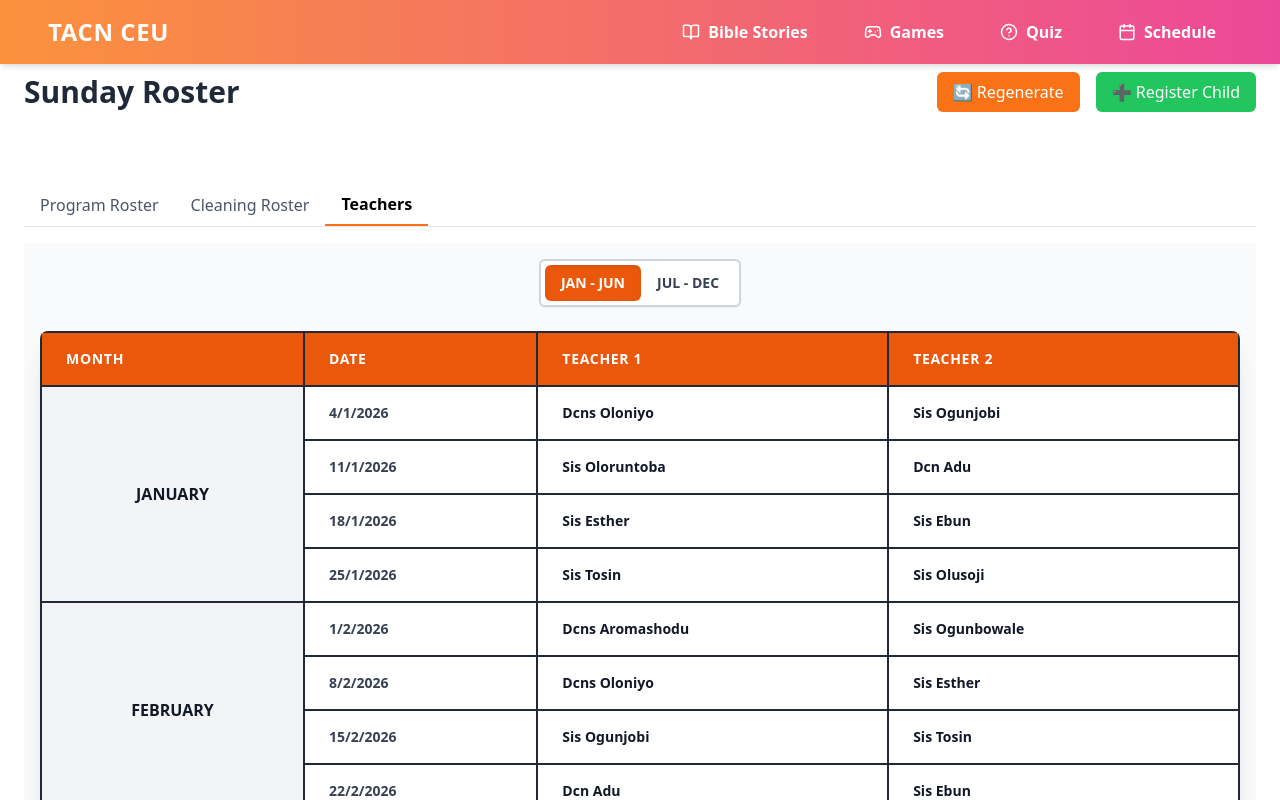
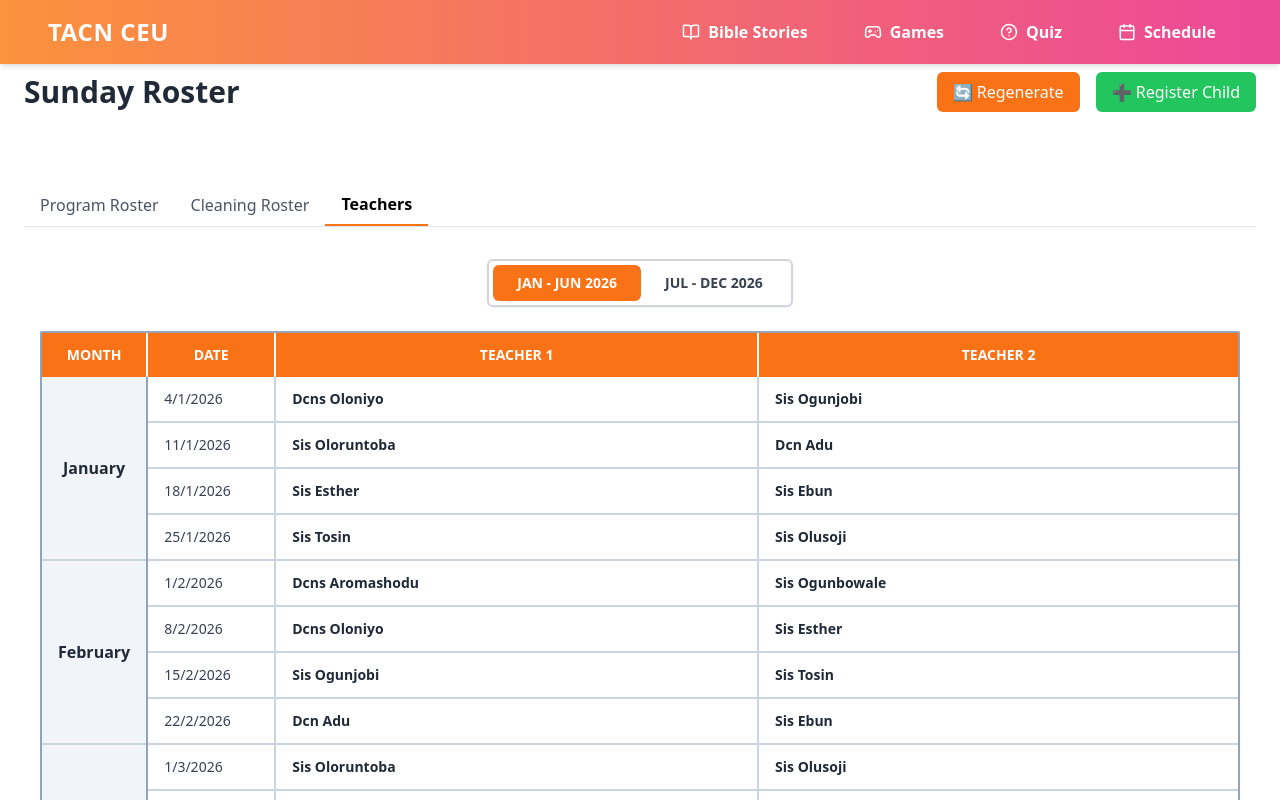
Before and after one commit to ebunoluwa145/CEU-APP, a React (Vite) app: page /schedule in a window 1280 px wide. Both pictures are taken after a click on the button "Teachers". Shown: the top 800 px of the page. Built offline with nearby package versions, Linux system fonts and the light colour scheme.

Commit message:
Refactor TeachersRoster for 2026 display and styling
Updated the TeachersRoster component to improve styling and display for the year 2026. Adjusted button labels and table structure for better clarity.

```diff
--- a/src/components/TeacherRoster/TeachersRoster.jsx
+++ b/src/components/TeacherRoster/TeachersRoster.jsx
@@ -12,55 +12,64 @@ export default function TeachersRoster({ firstHalf, secondHalf }) {
   }, {});
 
   return (
-    <div className="p-4 bg-gray-50 min-h-screen">
-      {/* Tab Toggle Switch */}
+    <div className="p-4 bg-white min-h-screen">
+      {/* Switcher Buttons */}
       <div className="flex justify-center mb-6">
-        <div className="inline-flex rounded-md shadow-sm bg-white p-1 border-2 border-gray-300">
+        <div className="inline-flex rounded-md shadow-sm border-2 border-gray-300 p-1">
           <button
             onClick={() => setView('H1')}
-            className={`px-4 py-2 text-sm font-bold rounded-md transition-all ${
-              view === 'H1' ? 'bg-orange-600 text-white shadow-inner' : 'text-gray-700 hover:bg-gray-100'
+            className={`px-6 py-2 text-sm font-bold rounded-md ${
+              view === 'H1' ? 'bg-orange-500 text-white' : 'text-gray-700 hover:bg-gray-100'
             }`}
           >
-            JAN - JUN
+            JAN - JUN 2026
           </button>
           <button
             onClick={() => setView('H2')}
-            className={`px-4 py-2 text-sm font-bold rounded-md transition-all ${
-              view === 'H2' ? 'bg-orange-600 text-white shadow-inner' : 'text-gray-700 hover:bg-gray-100'
+            className={`px-6 py-2 text-sm font-bold rounded-md ${
+              view === 'H2' ? 'bg-orange-500 text-white' : 'text-gray-700 hover:bg-gray-100'
             }`}
           >
-            JUL - DEC
+            JUL - DEC 2026
           </button>
         </div>
       </div>
 
-      {/* Desktop View - Thicker Borders Applied */}
-      <div className="hidden md:block overflow-x-auto bg-white shadow-xl rounded-lg">
-        <table className="w-full border-collapse border-2 border-gray-800">
+      {/* Table Container with strong borders */}
+      <div className="overflow-x-auto border-2 border-slate-400 rounded-sm shadow-sm">
+        <table className="w-full border-collapse">
           <thead>
-            <tr className="bg-orange-600 text-white text-left uppercase text-sm tracking-wider">
-              <th className="px-6 py-4 border-2 border-gray-800">Month</th>
-              <th className="px-6 py-4 border-2 border-gray-800">Date</th>
-              <th className="px-6 py-4 border-2 border-gray-800">Teacher 1</th>
-              <th className="px-6 py-4 border-2 border-gray-800">Teacher 2</th>
+            <tr className="bg-orange-500 text-white">
+              {/* Thicker vertical lines using border-r-2 */}
+              <th className="px-4 py-3 border-r-2 border-white text-center text-sm font-bold uppercase w-24">Month</th>
+              <th className="px-4 py-3 border-r-2 border-white text-center text-sm font-bold uppercase w-32">Date</th>
+              <th className="px-4 py-3 border-r-2 border-white text-center text-sm font-bold uppercase">Teacher 1</th>
+              <th className="px-4 py-3 text-center text-sm font-bold uppercase">Teacher 2</th>
             </tr>
           </thead>
           <tbody>
             {Object.entries(groupedRoster).map(([month, rows]) =>
               rows.map((row, index) => (
-                <tr key={`${month}-${index}`} className="hover:bg-orange-50 transition-colors">
+                <tr key={`${month}-${index}`} className="border-b-2 border-slate-300">
+                  {/* Month column with rowSpan and thick right border */}
                   {index === 0 && (
                     <td
                       rowSpan={rows.length}
-                      className="px-6 py-4 font-black text-gray-900 bg-gray-100 border-2 border-gray-800 text-center uppercase"
+                      className="bg-slate-100 px-4 py-4 text-center font-bold text-gray-800 border-r-2 border-slate-400 align-middle"
                     >
                       {month}
                     </td>
                   )}
-                  <td className="px-6 py-4 text-sm font-bold text-gray-700 border-2 border-gray-800">{row.date}</td>
-                  <td className="px-6 py-4 text-sm font-bold text-gray-900 border-2 border-gray-800 bg-white">{row.teacher1}</td>
-                  <td className="px-6 py-4 text-sm font-bold text-gray-900 border-2 border-gray-800 bg-white">{row.teacher2}</td>
+                  {/* Individual cells with vertical dividers */}
+                  <td className="px-4 py-3 text-sm text-gray-700 border-r-2 border-slate-300 font-medium whitespace-nowrap">
+                    {row.date}
+                  </td>
+                  <td className="px-4 py-3 text-sm text-gray-800 border-r-2 border-slate-300 font-semibold">
+                    {row.teacher1}
+                  </td>
+                  <td className="px-4 py-3 text-sm text-gray-800 font-semibold">
+                    {row.teacher2}
+                  </td>
                 </tr>
               ))
             )}
@@ -68,36 +77,9 @@ export default function TeachersRoster({ firstHalf, secondHalf }) {
         </table>
       </div>
 
-      {/* Mobile Card View - Thicker Dividers */}
-      <div className="md:hidden space-y-8">
-        {Object.entries(groupedRoster).map(([month, rows]) => (
-          <div key={month}>
-            <h2 className="text-2xl font-black text-gray-900 mb-4 px-2 border-l-8 border-orange-600 uppercase tracking-tighter">
-              {month}
-            </h2>
-            <div className="space-y-4">
-              {rows.map((row, idx) => (
-                <div key={idx} className="bg-white rounded-lg shadow-md border-2 border-gray-800 overflow-hidden">
-                  <div className="bg-orange-600 px-4 py-2 border-b-2 border-gray-800 flex justify-between items-center">
-                    <span className="font-black text-white text-lg">{row.date}</span>
-                    <span className="text-[10px] font-bold text-orange-100 uppercase tracking-widest">Sunday Service</span>
-                  </div>
-                  <div className="p-4 grid grid-cols-2 gap-0 divide-x-2 divide-gray-800">
-                    <div className="pr-2">
-                      <span className="text-[10px] text-gray-500 block uppercase font-black mb-1">Teacher 1</span>
-                      <span className="text-md font-bold text-gray-900">{row.teacher1}</span>
-                    </div>
-                    <div className="pl-4">
-                      <span className="text-[10px] text-gray-500 block uppercase font-black mb-1">Teacher 2</span>
-                      <span className="text-md font-bold text-gray-900">{row.teacher2}</span>
-                    </div>
-                  </div>
-                </div>
-              ))}
-            </div>
-          </div>
-        ))}
-      </div>
+      <p className="mt-4 text-xs text-gray-400 italic text-center">
+        Showing roster for {view === 'H1' ? 'First' : 'Second'} Half of 2026
+      </p>
     </div>
   );
 }
```
